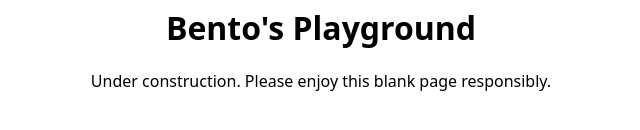
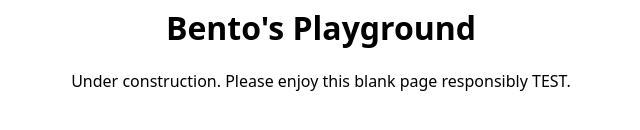
Before and after one commit to antoniobentopereira/mysite, a plain HTML site: page public/index.html in a window 1280 px wide. Shown: the part 154-284 px from the top of the page, without its empty margins (319-959 px from the left). Drawn offline with Linux system fonts and the light colour scheme.

Commit message:
Test auto deploy

```diff
--- a/public/index.html
+++ b/public/index.html
@@ -7,6 +7,6 @@
 </head>
 <body style="font-family: system-ui, sans-serif; text-align: center; margin-top: 20vh;">
   <h1>Bento's Playground</h1>
-  <p>Under construction. Please enjoy this blank page responsibly.</p>
+  <p>Under construction. Please enjoy this blank page responsibly TEST.</p>
 </body>
 </html>
```
